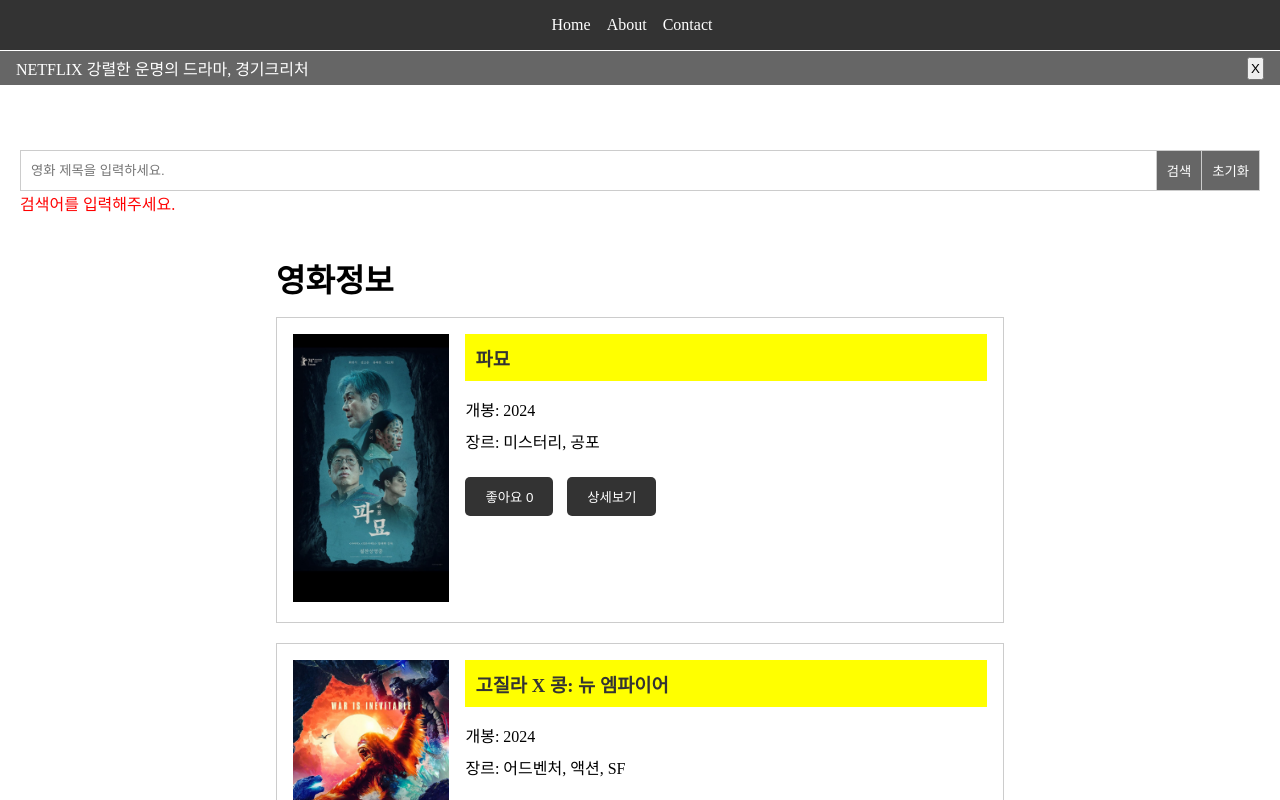
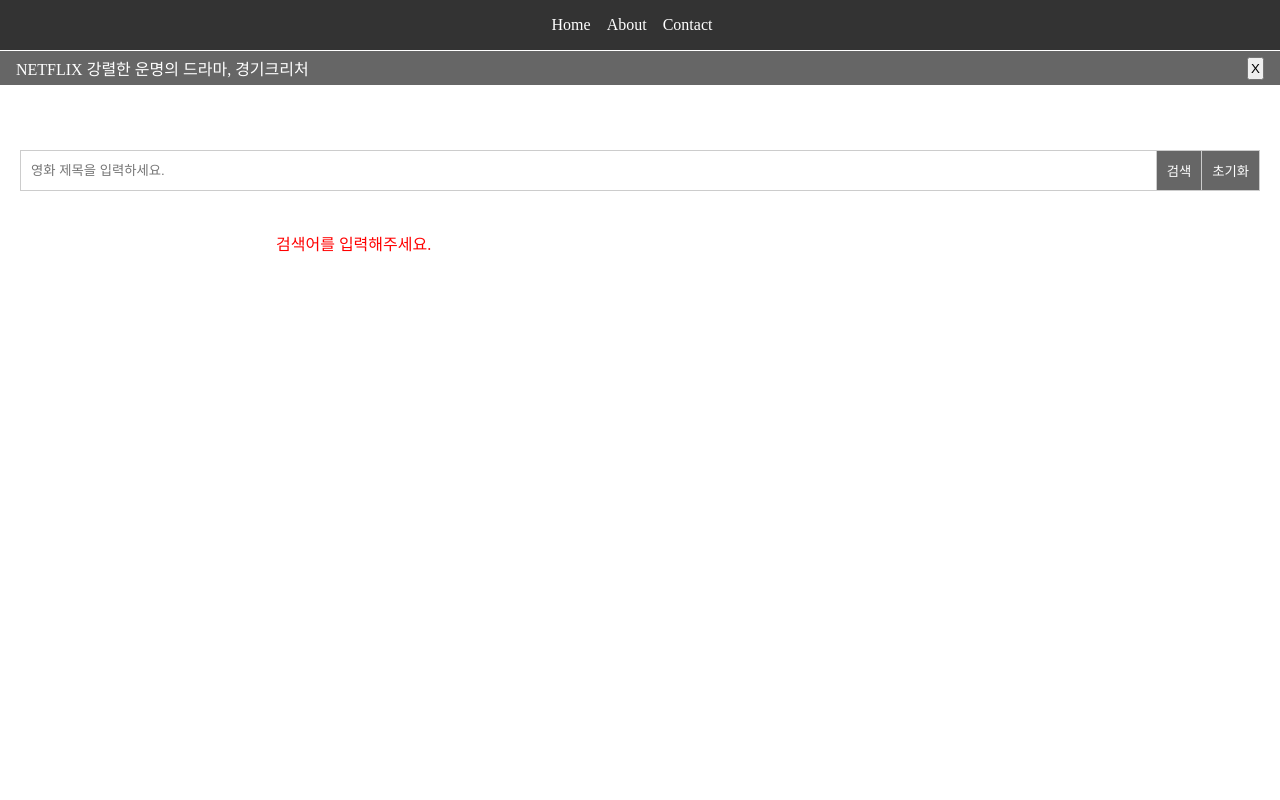
Before and after one commit to ds92ko/svelte-movie-info, a Svelte app: page / in a window 1280 px wide. Both pictures are taken after a click on the button "검색". Shown: the top 800 px of the page. Built offline with nearby package versions, Linux system fonts and the light colour scheme.

Commit message:
fix: data에 고유 키 추가

```diff
--- a/src/App.svelte
+++ b/src/App.svelte
@@ -13,18 +13,24 @@
    * @type {number | null}
    */
   let selectedMovie = null;
+  let errorMessage = '';
   /**
-   * @param {number} index
+   * @param {number} id
    */
-  const handleLike = (index) => {
-    data[index].likeCount += 1;
+  const handleLike = (id) => {
+    searchData = searchData.map(movie => {
+      if (movie.id === id) {
+        movie.likeCount += 1;
+      }
+      return movie;
+    });
   }
   /**
-   * @param {number} index
+   * @param {number} id
    */
-  const handleOpenModal = (index) => {
+  const handleOpenModal = (id) => {
     isOpenModal = true;
-    selectedMovie = index;
+    selectedMovie = id;
   }
   const handleCloseModal = () => {
     isOpenModal = false;
@@ -34,10 +40,20 @@
 
 <NavBar />
 <TopBanner />
-<SearchBar {data} bind:searchData />
+<SearchBar {data} bind:searchData bind:errorMessage />
 <main class="container">
-  <Movies data={searchData} {handleLike} {handleOpenModal} />
+  {#if errorMessage}
+    <p class="error-message">{errorMessage}</p>
+    {:else}
+    <Movies data={searchData} {handleLike} {handleOpenModal} />
+    {/if}
   {#if isOpenModal}
   <Modal data={searchData} {selectedMovie} {handleCloseModal} />
   {/if}
 </main>
+
+<style>
+  .error-message {
+    color: red;
+  }
+</style>
--- a/src/lib/components/Modal.svelte
+++ b/src/lib/components/Modal.svelte
@@ -2,12 +2,14 @@
   export let data = [];
   export let selectedMovie;
   export let handleCloseModal;
+
+  const modalData = data.find(movie => movie.id === selectedMovie);
 </script>
 
 <div class="modal">
   <div class="inner">
-    <h3>{data[selectedMovie].title}</h3>
-    <p>{@html data[selectedMovie].story}</p>
+    <h3>{modalData.title}</h3>
+    <p>{@html modalData.story}</p>
     <button class="btn btn-close" on:click={handleCloseModal}>닫기</button>
   </div>
 </div>
--- a/src/lib/components/Movies.svelte
+++ b/src/lib/components/Movies.svelte
@@ -5,7 +5,7 @@
 </script>
 
 <h1>영화정보</h1>
-{#each data as { title, year, category, likeCount, imgUrl }, index}
+{#each data as { id, title, year, category, likeCount, imgUrl }}
   <div class="movie">
     <figure>
       <img src={imgUrl} alt={title} />
@@ -14,8 +14,8 @@
       <h3 class="bg-yellow">{title}</h3>
       <p>개봉: {year}</p>
       <p>장르: {category}</p>
-      <button class="btn" on:click={() => handleLike(index)}>좋아요 {likeCount}</button>
-      <button class="btn btn-primary" on:click={() => handleOpenModal(index)}>상세보기</button>
+      <button class="btn" on:click={() => handleLike(id)}>좋아요 {likeCount}</button>
+      <button class="btn btn-primary" on:click={() => handleOpenModal(id)}>상세보기</button>
     </div>
   </div>
 {/each}
--- a/src/lib/components/SearchBar.svelte
+++ b/src/lib/components/SearchBar.svelte
@@ -1,8 +1,8 @@
 <script>
   let keyword = '';
-  let errorMessage = '';
   export let data = [];
   export let searchData = [];
+  export let errorMessage = '';
 
   $: if (keyword.length > 16) {
     errorMessage = '검색어는 16자 이하로 입력해주세요.';
@@ -47,9 +47,6 @@ const resetSearch = () => {
     <button on:click={searchMovies}>검색</button>
     <button on:click={resetSearch}>초기화</button>
   </div>
-  {#if errorMessage}
-    <p class="error-message">{errorMessage}</p>
-  {/if}
 </div>
 
 <style>
@@ -84,8 +81,4 @@ const resetSearch = () => {
       border-left: 1px solid #ccc;
     }
   }
-
-  .error-message {
-    color: red;
-  }
 </style>
--- a/src/lib/movies.js
+++ b/src/lib/movies.js
@@ -1,19 +1,25 @@
 const data = [
-  { title: '파묘',
+  {
+    id: 1,
+    title: '파묘',
     year: 2024,
     category: '미스터리, 공포',
     likeCount: 0,
     imgUrl: '/images/파묘.jpg',
     story: '미국 LA, 거액의 의뢰를 받은 무당 ‘화림’(김고은)과 ‘봉길’(이도현)은 기이한 병이 대물림되는 집안의 장손을 만난다.<br/>조상의 묫자리가 화근임을 알아챈 ‘화림’은 이장을 권하고, 돈 냄새를 맡은 최고의 풍수사 ‘상덕’(최민식)과 장의사 ‘영근’(유해진)이 합류한다.<br/>“전부 잘 알 거야… 묘 하나 잘못 건들면 어떻게 되는지” 절대 사람이 묻힐 수 없는 악지에 자리한 기이한 묘.<br/>‘상덕’은 불길한 기운을 느끼고 제안을 거절하지만, ‘화림’의 설득으로 결국 파묘가 시작되고… 나와서는 안될 것이 나왔다.'
   },
-  { title: '고질라 X 콩: 뉴 엠파이어',
+  {
+    id: 2,
+    title: '고질라 X 콩: 뉴 엠파이어',
     year: 2024,
     category: '어드벤처, 액션, SF',
     likeCount: 0,
     imgUrl: '/images/고질라x콩.jpg',
     story: '고질라 X 콩, 이번에는 한 팀이다!<br/>‘고질라’ VS ‘콩’, 두 타이탄의 전설적인 대결 이후 할로우 어스에 남은 ‘콩’은 드디어 애타게 찾던 동족을 발견하지만 그 뒤에 도사리고 있는 예상치 못한 위협에 맞닥뜨린다.<br/>한편, 깊은 동면에 빠진 ‘고질라’는 알 수 없는 신호로 인해 깨어나고 푸른 눈의 폭군 ‘스카 킹’의 지배 아래 위기에 처한 할로우 어스를 마주하게 된다.<br/>할로우 어스는 물론, 지구상에도 출몰해 전세계를 초토화시키는 타이탄들의 도발 속에서 ‘고질라’와 ‘콩’은 사상 처음으로 한 팀을 이뤄 반격에 나서기로 하는데…'
   },
-  { title: '듄: 파트2',
+  {
+    id: 3,
+    title: '듄: 파트2',
     year: 2024,
     category: '액션',
     likeCount: 0,
```
